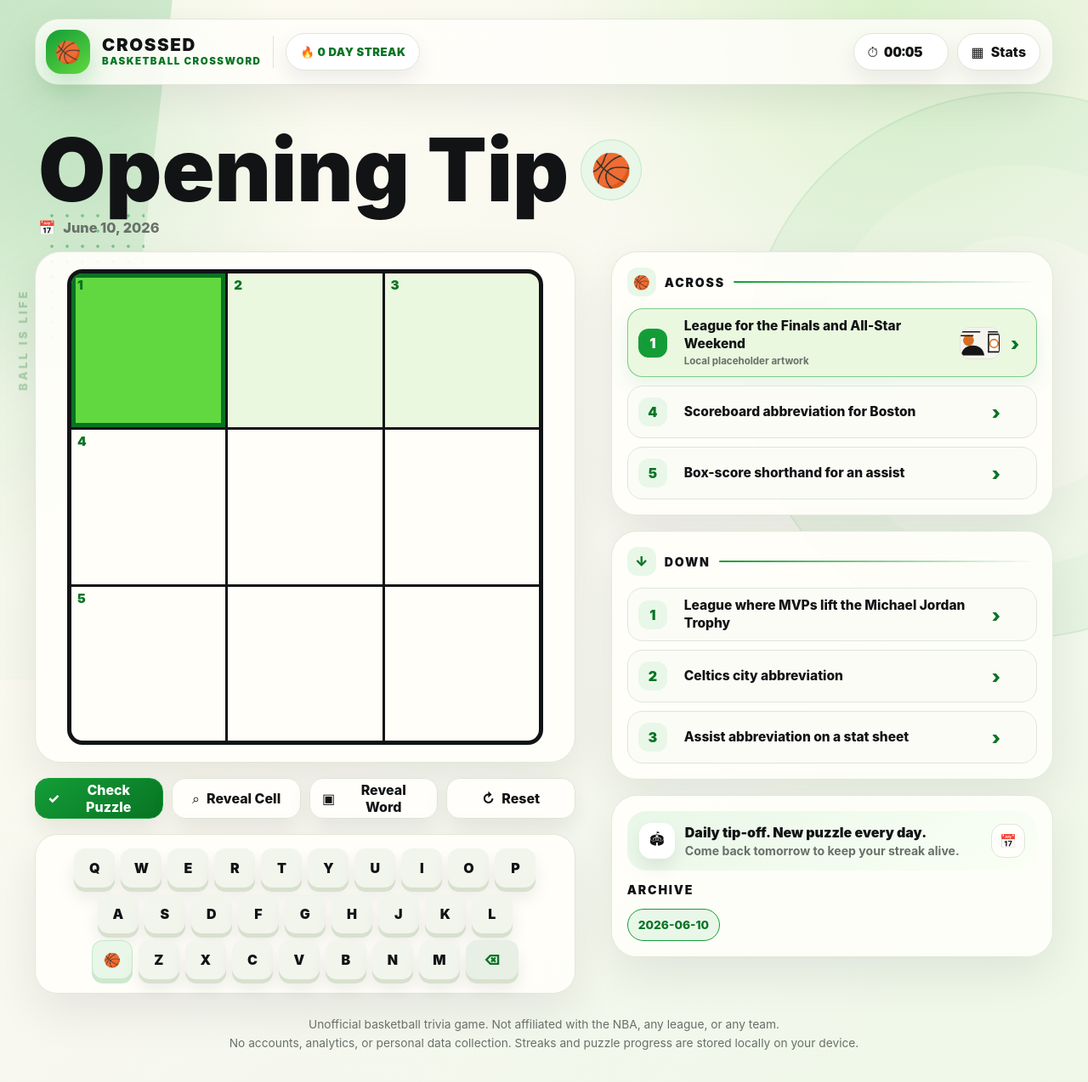
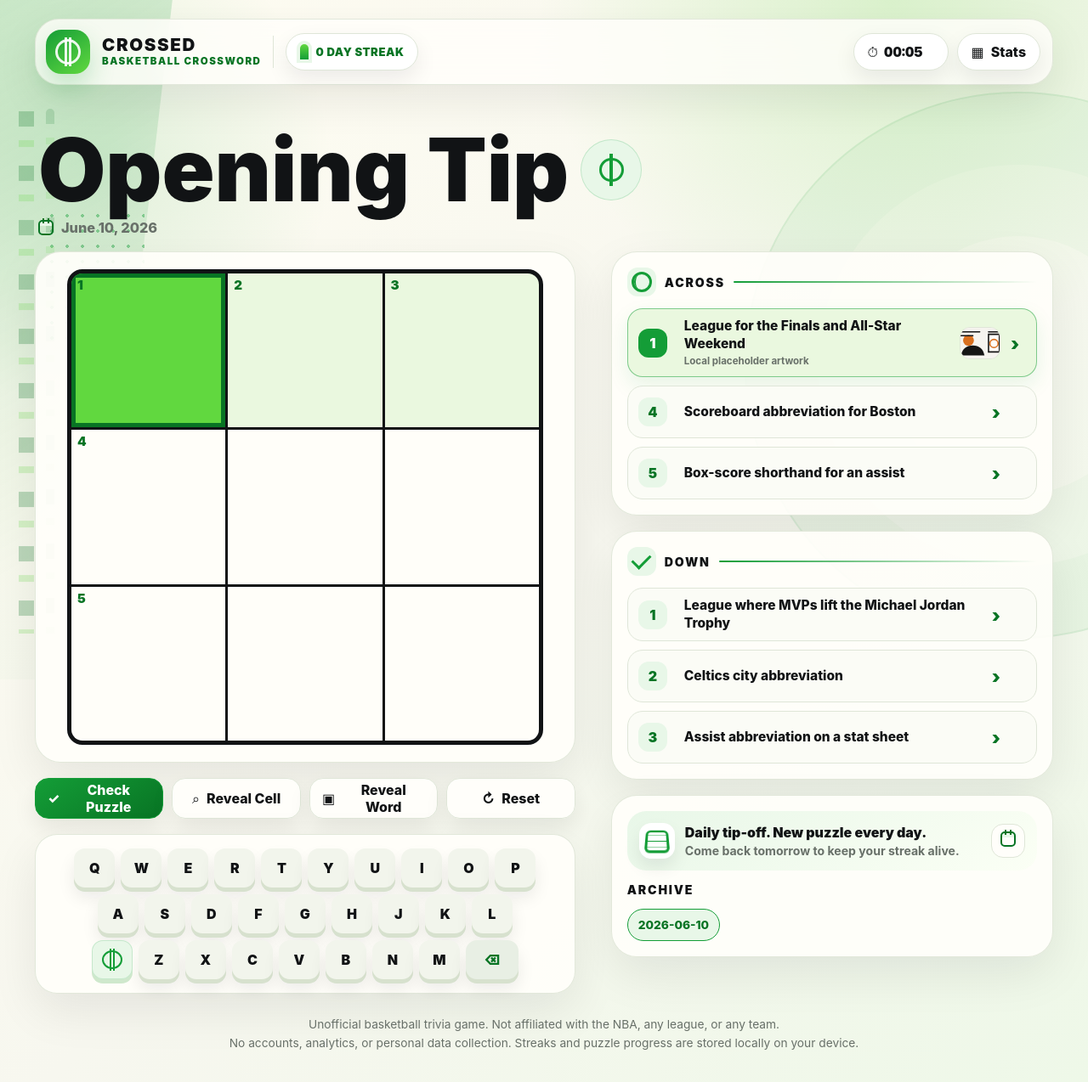
Before and after one commit to CharlieWright2727/crossed, a React (Vite) app: page / in a window 1280 px wide. Shown: the whole page at 85% size. Built offline with nearby package versions, Linux system fonts and the light colour scheme.

Commit message:
Refine decorations and left motion

```diff
--- a/src/App.tsx
+++ b/src/App.tsx
@@ -44,11 +44,14 @@ function App() {
   return (
     <main className="app-shell">
       <div className="background-dots" aria-hidden="true" />
-      <div className="vertical-mantra" aria-hidden="true">BALL IS LIFE</div>
+      <div className="left-motion" aria-hidden="true">
+        <span />
+        <span />
+      </div>
       <GameHeader elapsed={game.elapsed} streak={game.stats.currentStreak} onStats={() => setShowStats(true)} />
       <section className="title-block">
-        <h1>{puzzle.title}<span aria-hidden="true">🏀</span></h1>
-        <p><span aria-hidden="true">📅</span>{formatPuzzleDate(puzzle.date)}</p>
+        <h1>{puzzle.title}<span className="title-mark" aria-hidden="true" /></h1>
+        <p><span className="date-mark" aria-hidden="true" />{formatPuzzleDate(puzzle.date)}</p>
       </section>
       {isArchive && <p className="archive-banner">No puzzle is available for today, so you are playing the latest archive puzzle.</p>}
       <section className="game-board">
--- a/src/components/ArchiveList.tsx
+++ b/src/components/ArchiveList.tsx
@@ -10,12 +10,12 @@ export function ArchiveList({ puzzles, activeDate, onSelect }: Props) {
   return (
     <section className="archive">
       <div className="daily-tip">
-        <span aria-hidden="true">🏟</span>
+        <span className="tip-mark" aria-hidden="true" />
         <div>
           <strong>Daily tip-off. New puzzle every day.</strong>
           <p>Come back tomorrow to keep your streak alive.</p>
         </div>
-        <button type="button" aria-label="Open archive dates">📅</button>
+        <button type="button" aria-label="Open archive dates"><span className="date-mark" aria-hidden="true" /></button>
       </div>
       <h2>Archive</h2>
       <div>
--- a/src/components/ClueList.tsx
+++ b/src/components/ClueList.tsx
@@ -13,7 +13,7 @@ export function ClueList({ puzzle, activeClue, direction, onSelect }: Props) {
       {(["across", "down"] as Direction[]).map((listDirection) => (
         <section className="clue-card" key={listDirection}>
           <div className="clue-card-header">
-            <span className="clue-card-icon" aria-hidden="true">{listDirection === "across" ? "🏀" : "↓"}</span>
+            <span className={`clue-card-icon ${listDirection}`} aria-hidden="true" />
             <h2>{listDirection}</h2>
           </div>
           {puzzle.clues[listDirection].map((clue) => (
--- a/src/components/GameHeader.tsx
+++ b/src/components/GameHeader.tsx
@@ -10,14 +10,14 @@ export function GameHeader({ elapsed, streak, onStats }: Props) {
   return (
     <header className="game-header">
       <div className="brand-cluster">
-        <div className="brand-mark" aria-hidden="true">🏀</div>
+        <div className="brand-mark" aria-hidden="true" />
         <div className="brand-copy">
           <strong>CROSSED</strong>
           <span>BASKETBALL CROSSWORD</span>
         </div>
         <span className="header-divider" aria-hidden="true" />
         <span className="streak-pill" aria-label={`${streak} day streak`}>
-          🔥 {streak} DAY STREAK
+          <span className="streak-mark" aria-hidden="true" /> {streak} DAY STREAK
         </span>
       </div>
       <div className="header-actions">
--- a/src/components/OnScreenKeyboard.tsx
+++ b/src/components/OnScreenKeyboard.tsx
@@ -18,7 +18,7 @@ export function OnScreenKeyboard({ onLetter, onBackspace }: Props) {
         </div>
       ))}
       <div className="keyboard-row bottom-row">
-        <button type="button" className="ball-key" aria-hidden="true" tabIndex={-1}>🏀</button>
+        <button type="button" className="ball-key" aria-hidden="true" tabIndex={-1} />
         {"ZXCVBNM".split("").map((letter) => (
           <button type="button" key={letter} onClick={() => onLetter(letter)} aria-label={`Enter ${letter}`}>
             {letter}
--- a/src/styles.css
+++ b/src/styles.css
@@ -110,17 +110,40 @@ p {
   z-index: -1;
 }
 
-.vertical-mantra {
+.left-motion {
   position: fixed;
-  left: 20px;
-  top: 50%;
-  transform: translateY(-50%) rotate(180deg);
-  writing-mode: vertical-rl;
-  color: rgba(8, 116, 36, 0.26);
-  font-size: 0.8rem;
-  font-weight: 950;
-  letter-spacing: 0.28em;
+  left: 22px;
+  top: 128px;
+  bottom: 54px;
+  display: grid;
+  grid-template-columns: repeat(2, 18px);
+  gap: 14px;
   pointer-events: none;
+  overflow: hidden;
+  opacity: 0.52;
+  z-index: -1;
+}
+
+.left-motion span {
+  width: 18px;
+  min-height: 180%;
+  border-radius: 999px;
+  background:
+    repeating-linear-gradient(
+      to bottom,
+      rgba(8, 116, 36, 0.48) 0 18px,
+      transparent 18px 34px,
+      rgba(97, 216, 63, 0.42) 34px 42px,
+      transparent 42px 64px
+    );
+  animation: scroll-lane 13s linear infinite;
+}
+
+.left-motion span:nth-child(2) {
+  width: 10px;
+  animation-duration: 18s;
+  animation-direction: reverse;
+  opacity: 0.62;
 }
 
 .game-header {
@@ -153,14 +176,28 @@ p {
 }
 
 .brand-mark {
-  display: grid;
-  place-items: center;
+  position: relative;
   width: 52px;
   height: 52px;
   border-radius: 18px;
   background: linear-gradient(145deg, var(--accent), var(--selected));
   box-shadow: 0 14px 30px rgba(20, 157, 55, 0.24);
-  font-size: 1.55rem;
+  overflow: hidden;
+}
+
+.brand-mark::before,
+.brand-mark::after {
+  content: "";
+  position: absolute;
+  inset: 11px;
+  border: 3px solid rgba(255, 255, 255, 0.9);
+  border-radius: 50%;
+}
+
+.brand-mark::after {
+  inset: 9px 22px;
+  border-width: 0 3px;
+  border-radius: 0;
 }
 
 .brand-copy {
@@ -204,10 +241,19 @@ p {
 .streak-pill {
   display: inline-flex;
   align-items: center;
+  gap: 8px;
   color: var(--accent-dark);
   font-size: 0.82rem;
   font-weight: 950;
   letter-spacing: 0.04em;
+}
+
+.streak-mark {
+  width: 10px;
+  height: 18px;
+  border-radius: 999px 999px 4px 4px;
+  background: linear-gradient(180deg, var(--selected), var(--accent));
+  box-shadow: 0 0 0 4px var(--accent-soft);
 }
 
 .header-actions {
@@ -245,15 +291,30 @@ p {
   letter-spacing: 0;
 }
 
-.title-block h1 span {
+.title-mark {
+  position: relative;
   display: grid;
   place-items: center;
   width: clamp(42px, 7vw, 72px);
   height: clamp(42px, 7vw, 72px);
   border-radius: 999px;
   background: var(--accent-soft);
-  font-size: clamp(1.5rem, 3vw, 2.8rem);
   box-shadow: inset 0 0 0 1px rgba(20, 157, 55, 0.18);
+}
+
+.title-mark::before,
+.title-mark::after {
+  content: "";
+  position: absolute;
+  inset: 30%;
+  border: 3px solid var(--accent);
+  border-radius: 50%;
+}
+
+.title-mark::after {
+  inset: 24% 47%;
+  border-width: 0 2px;
+  border-radius: 0;
 }
 
 .title-block p {
@@ -262,6 +323,27 @@ p {
   color: var(--muted);
   font-size: 1.02rem;
   font-weight: 850;
+}
+
+.date-mark {
+  position: relative;
+  display: inline-block;
+  width: 18px;
+  height: 18px;
+  border: 2px solid var(--accent-dark);
+  border-radius: 5px;
+  background: linear-gradient(to bottom, var(--accent-soft) 0 35%, transparent 35%);
+}
+
+.date-mark::before {
+  content: "";
+  position: absolute;
+  left: 3px;
+  right: 3px;
+  top: -4px;
+  height: 6px;
+  border-left: 2px solid var(--accent-dark);
+  border-right: 2px solid var(--accent-dark);
 }
 
 .archive-banner {
@@ -430,9 +512,25 @@ p {
 }
 
 .keyboard .ball-key {
+  position: relative;
   background: var(--accent-soft);
   box-shadow: inset 0 0 0 1px rgba(20, 157, 55, 0.16), 0 5px 0 #cfe8cc;
   cursor: default;
+}
+
+.keyboard .ball-key::before,
+.keyboard .ball-key::after {
+  content: "";
+  position: absolute;
+  inset: 12px;
+  border: 2px solid var(--accent);
+  border-radius: 50%;
+}
+
+.keyboard .ball-key::after {
+  inset: 10px 21px;
+  border-width: 0 2px;
+  border-radius: 0;
 }
 
 .keyboard .backspace-key {
@@ -461,6 +559,7 @@ p {
 }
 
 .clue-card-icon {
+  position: relative;
   display: grid;
   place-items: center;
   width: 34px;
@@ -469,6 +568,27 @@ p {
   background: var(--accent-soft);
   color: var(--accent-dark);
   font-weight: 950;
+}
+
+.clue-card-icon::before {
+  content: "";
+  position: absolute;
+}
+
+.clue-card-icon.across::before {
+  width: 18px;
+  height: 18px;
+  border: 3px solid var(--accent);
+  border-radius: 50%;
+  box-shadow: inset 7px 0 0 -5px var(--accent);
+}
+
+.clue-card-icon.down::before {
+  width: 10px;
+  height: 18px;
+  border-right: 3px solid var(--accent);
+  border-bottom: 3px solid var(--accent);
+  transform: rotate(45deg) translate(-2px, -2px);
 }
 
 .clue-card h2,
@@ -565,7 +685,8 @@ p {
   background: linear-gradient(145deg, var(--accent-soft), #fbfff5);
 }
 
-.daily-tip > span {
+.tip-mark {
+  position: relative;
   display: grid;
   place-items: center;
   width: 42px;
@@ -573,6 +694,25 @@ p {
   border-radius: 14px;
   background: #fff;
   box-shadow: 0 10px 20px var(--shadow);
+}
+
+.tip-mark::before {
+  content: "";
+  position: absolute;
+  width: 22px;
+  height: 22px;
+  border: 3px solid var(--accent);
+  border-radius: 6px;
+  transform: perspective(50px) rotateX(18deg);
+}
+
+.tip-mark::after {
+  content: "";
+  position: absolute;
+  width: 26px;
+  height: 1px;
+  background: var(--accent);
+  box-shadow: 0 7px 0 rgba(20, 157, 55, 0.45), 0 -7px 0 rgba(20, 157, 55, 0.45);
 }
 
 .daily-tip div {
@@ -727,6 +867,16 @@ p {
   }
 }
 
+@keyframes scroll-lane {
+  from {
+    transform: translateY(-40%);
+  }
+
+  to {
+    transform: translateY(0);
+  }
+}
+
 @media (max-width: 1120px) {
   .toolbar {
     grid-template-columns: repeat(2, minmax(0, 1fr));
@@ -734,7 +884,7 @@ p {
 }
 
 @media (max-width: 900px) {
-  .vertical-mantra,
+  .left-motion,
   .background-dots {
     display: none;
   }
@@ -865,4 +1015,8 @@ p {
     animation-duration: 1ms !important;
     transition-duration: 1ms !important;
   }
+
+  .left-motion span {
+    animation: none;
+  }
 }
```
